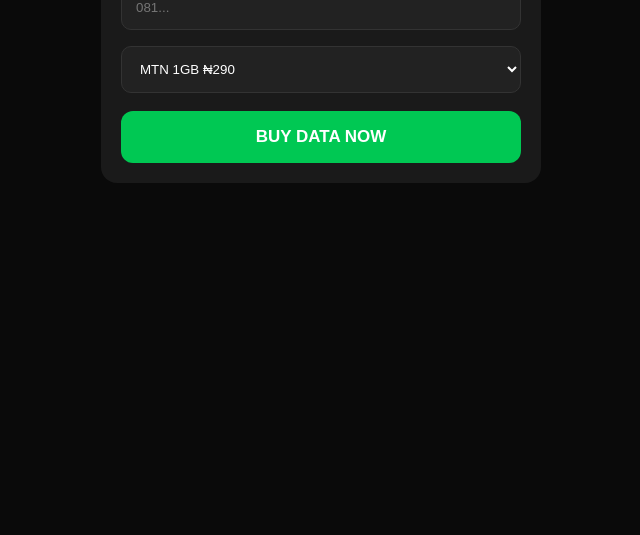
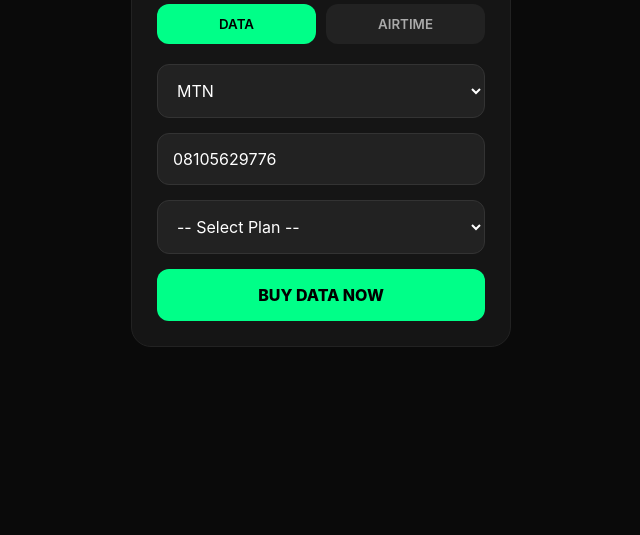
Before and after one commit to eeodata/Index, a plain HTML site: page index.html in a window 1280 px wide. Shown: the part 265-800 px from the top of the page, without its empty margins (319-959 px from the left). Drawn offline with Linux system fonts and the light colour scheme.

Commit message:
Refactor index.html for better UI and functionality
Updated HTML structure and styling for improved layout and user experience.

```diff
--- a/index.html
+++ b/index.html
@@ -1,68 +1,82 @@
 <!DOCTYPE html>
 <html lang="en">
 <head>
-<meta charset="UTF-8"><meta name="viewport" content="width=device-width,initial-scale=1">
-<title>EEO Data - Cheap Data & Airtime</title>
+<meta charset="UTF-8">
+<meta name="viewport" content="width=device-width, initial-scale=1.0">
+<title>EEO DATA - Buy Cheap Data</title>
 <style>
-body{margin:0;font-family:system-ui;background:#0a0a0a;color:#fff;padding:16px}
-.card{background:#1a1a1a;border-radius:16px;padding:20px;max-width:400px;margin:auto}
-h1{text-align:center;color:#00e676}
-.tabs{display:flex;gap:8px;margin:16px 0}
-.tab{flex:1;padding:12px;border-radius:10px;border:1px solid #333;background:#222;color:#fff}
-.tab.active{background:#00c853;color:#fff}
-input,select{width:100%;padding:14px;margin:8px 0;border-radius:10px;border:1px solid #333;background:#222;color:#fff;box-sizing:border-box}
-button.buy{width:100%;padding:16px;background:#00c853;border:none;border-radius:12px;color:#fff;font-weight:800;font-size:17px;margin-top:10px}
-#msg{margin-top:12px;padding:12px;border-radius:8px;display:none}
+*{box-sizing:border-box;margin:0;padding:0;font-family: -apple-system,BlinkMacSystemFont,Segoe UI,Roboto}
+body{background:#0a0a0a;color:#fff;display:flex;justify-content:center;align-items:center;min-height:100vh;padding:20px}
+.card{background:#151515;border-radius:20px;padding:25px;width:100%;max-width:380px;border:1px solid #222}
+h1{color:#00ff88;text-align:center;font-size:28px;margin-bottom:20px}
+.tabs{display:flex;gap:10px;margin-bottom:20px}
+.tab{flex:1;padding:12px;border-radius:12px;border:none;background:#222;color:#aaa;font-weight:600;cursor:pointer}
+.tab.active{background:#00ff88;color:#000}
+select,input{width:100%;padding:15px;border-radius:12px;border:1px solid #333;background:#222;color:#fff;margin-bottom:15px;font-size:16px;outline:none}
+.btn{width:100%;padding:16px;border-radius:12px;border:none;background:#00ff88;color:#000;font-weight:800;font-size:16px;cursor:pointer}
+.msg{margin-top:15px;padding:12px;border-radius:10px;font-size:14px;display:none}
+.msg.error{display:block;background:#1a2a1a;border:1px solid #ff4444;color:#ff8888}
+.msg.success{display:block;background:#0f2a1a;border:1px solid #00ff88;color:#00ff88}
 </style>
 </head>
 <body>
 <div class="card">
 <h1>EEO DATA</h1>
-<div class="tabs"><button class="tab active" onclick="show('data')">DATA</button><button class="tab" onclick="show('airtime')">AIRTIME</button></div>
-
-<div id="dataBox">
-<select id="net"><option value="1">MTN</option><option value="2">Glo</option><option value="3">Airtel</option><option value="4">9mobile</option></select>
-<input id="phone" placeholder="081..." type="tel"/>
-<select id="plan"><option value="1">MTN 1GB ₦290</option><option value="2">MTN 2GB ₦580</option><option value="7">MTN 5GB ₦1400</option><option value="8">MTN 10GB ₦2800</option></select>
-<button class="buy" onclick="buyData()">BUY DATA NOW</button>
+<div class="tabs">
+<button class="tab active">DATA</button>
+<button class="tab" onclick="alert('Airtime soon')">AIRTIME</button>
 </div>
 
-<div id="airBox" style="display:none">
-<select id="net2"><option value="1">MTN</option><option value="2">Glo</option><option value="3">Airtel</option><option value="4">9mobile</option></select>
-<input id="phone2" placeholder="081..." type="tel"/>
-<input id="amt" placeholder="Amount 100-5000" type="number"/>
-<button class="buy" onclick="buyAirtime()">BUY AIRTIME NOW</button>
-</div>
+<select id="network">
+<option value="1">MTN</option>
+<option value="2">AIRTEL</option>
+<option value="3">GLO</option>
+<option value="4">SMOBILE</option>
+</select>
 
-<div id="msg"></div>
+<input id="phone" type="tel" placeholder="08105629776" value="08105629776" maxlength="11">
+<select id="plan">
+<option value="">-- Select Plan --</option>
+<option value="1">MTN 500MB ₦190 (you sell ₦290 = ₦100 profit)</option>
+<option value="2">MTN 1GB - Check MBC ID for this</option>
+<option value="3">MTN 2GB - Check MBC ID</option>
+</select>
+
+<button id="buyBtn" class="btn" onclick="buyData()">BUY DATA NOW</button>
+<div id="msg" class="msg"></div>
 </div>
 
 <script>
-function show(t){
-  document.getElementById('dataBox').style.display=t==='data'?'block':'none';
-  document.getElementById('airBox').style.display=t==='airtime'?'block':'none';
-  document.querySelectorAll('.tab').forEach((b,i)=>b.classList.toggle('active',(t==='data'&&i===0)||(t==='airtime'&&i===1)));
-}
-function showMsg(txt,ok){const m=document.getElementById('msg');m.style.display='block';m.style.background=ok?'#00c85322':'#ff174422';m.innerText=txt}
+async function buyData(){
+ const phone = document.getElementById('phone').value.trim();
+ const data_plan_id = document.getElementById('plan').value;
+ const network = document.getElementById('network').value;
+ const msgEl = document.getElementById('msg');
+ const btn = document.getElementById('buyBtn');
 
-async function buyData(){
-  const phone=document.getElementById('phone').value.trim();
-  if(phone.length<11)return showMsg('Put correct number',false);
-  showMsg('Processing... please wait',true);
-  try{
-    const r=await fetch('/api/buy-data',{method:'POST',headers:{'Content-Type':'application/json'},body:JSON.stringify({network:document.getElementById('net').value,phone,plan:document.getElementById('plan').value})});
-    const d=await r.json(); console.log(d); showMsg(JSON.stringify(d),true);
-    if(d.status==='success'||d.Status==='successful'||d.success){showMsg('SUCCESS! Data delivered!',true); alert('Data sent!');}
-  }catch(e){showMsg('Error: '+e.message,false)}
-}
-async function buyAirtime(){
-  const phone=document.getElementById('phone2').value.trim(); const amt=document.getElementById('amt').value;
-  if(phone.length<11||!amt)return showMsg('Fill phone and amount',false);
-  showMsg('Processing airtime...',true);
-  try{
-    const r=await fetch('/api/buy-airtime',{method:'POST',headers:{'Content-Type':'application/json'},body:JSON.stringify({network:document.getElementById('net2').value,phone,amount:amt})});
-    const d=await r.json(); console.log(d); showMsg(JSON.stringify(d),true);
-  }catch(e){showMsg('Error: '+e.message,false)}
+ if(phone.length !== 11){ msgEl.textContent='Phone must be 11 digits'; msgEl.className='msg error'; return; }
+ if(!data_plan_id){ msgEl.textContent='Select plan'; msgEl.className='msg error'; return; }
+
+ btn.disabled=true; btn.textContent='Processing...';
+ msgEl.textContent='Connecting to MBC...'; msgEl.className='msg success';
+
+ try{
+   const res = await fetch('/api/buy-data', {
+     method: 'POST',
+     headers: { 'Content-Type': 'application/json' },
+     body: JSON.stringify({ phone: phone, data_plan_id: parseInt(data_plan_id), network: parseInt(network) })
+   });
+   const data = await res.json();
+   if(res.ok && data.success){
+     msgEl.textContent='✅ '+(data.message||'Success!'); msgEl.className='msg success';
+   } else {
+     msgEl.textContent='❌ '+(data.error||'Failed'); msgEl.className='msg error';
+   }
+ }catch(e){
+   msgEl.textContent='❌ Network error: '+e.message; msgEl.className='msg error';
+ }finally{
+   btn.disabled=false; btn.textContent='BUY DATA NOW';
+ }
 }
 </script>
 </body>
```
